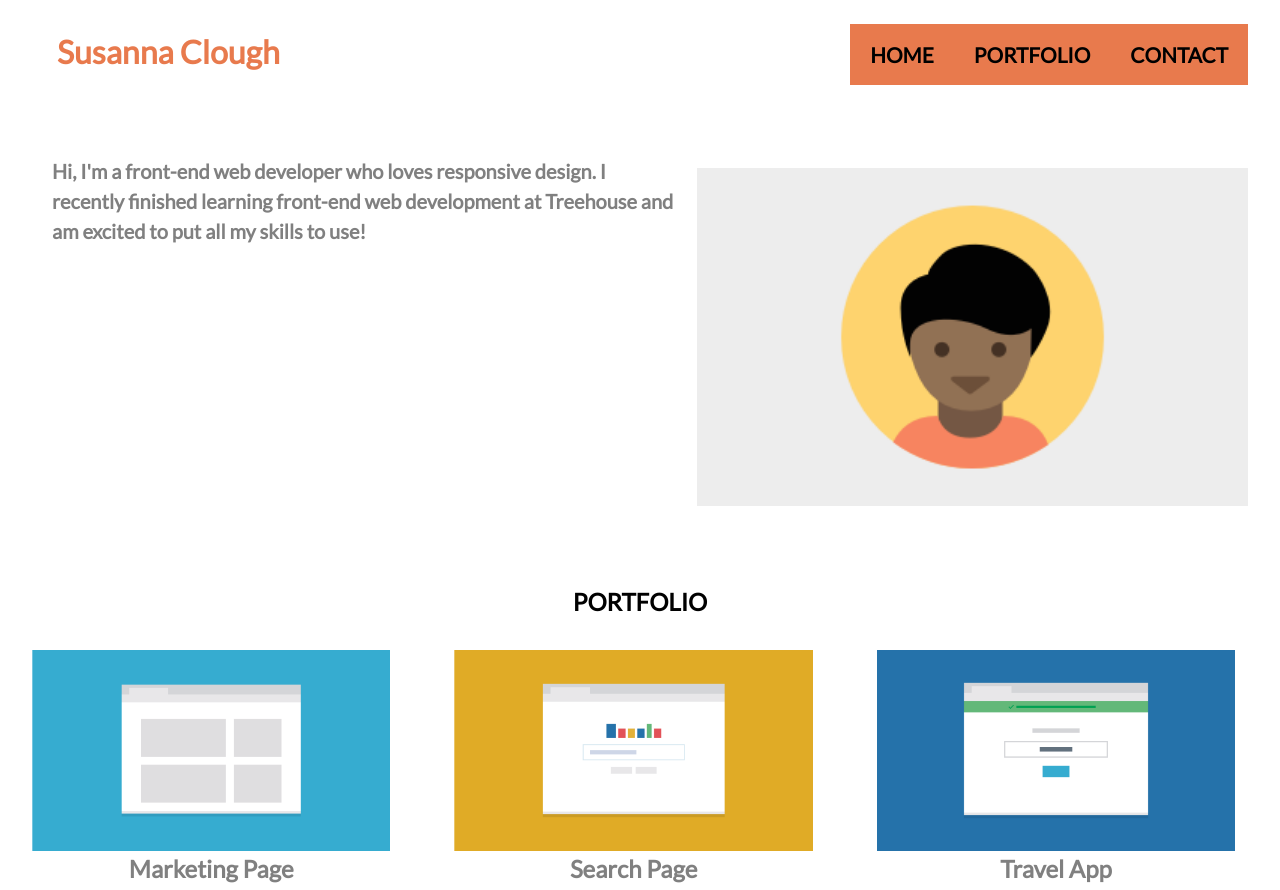
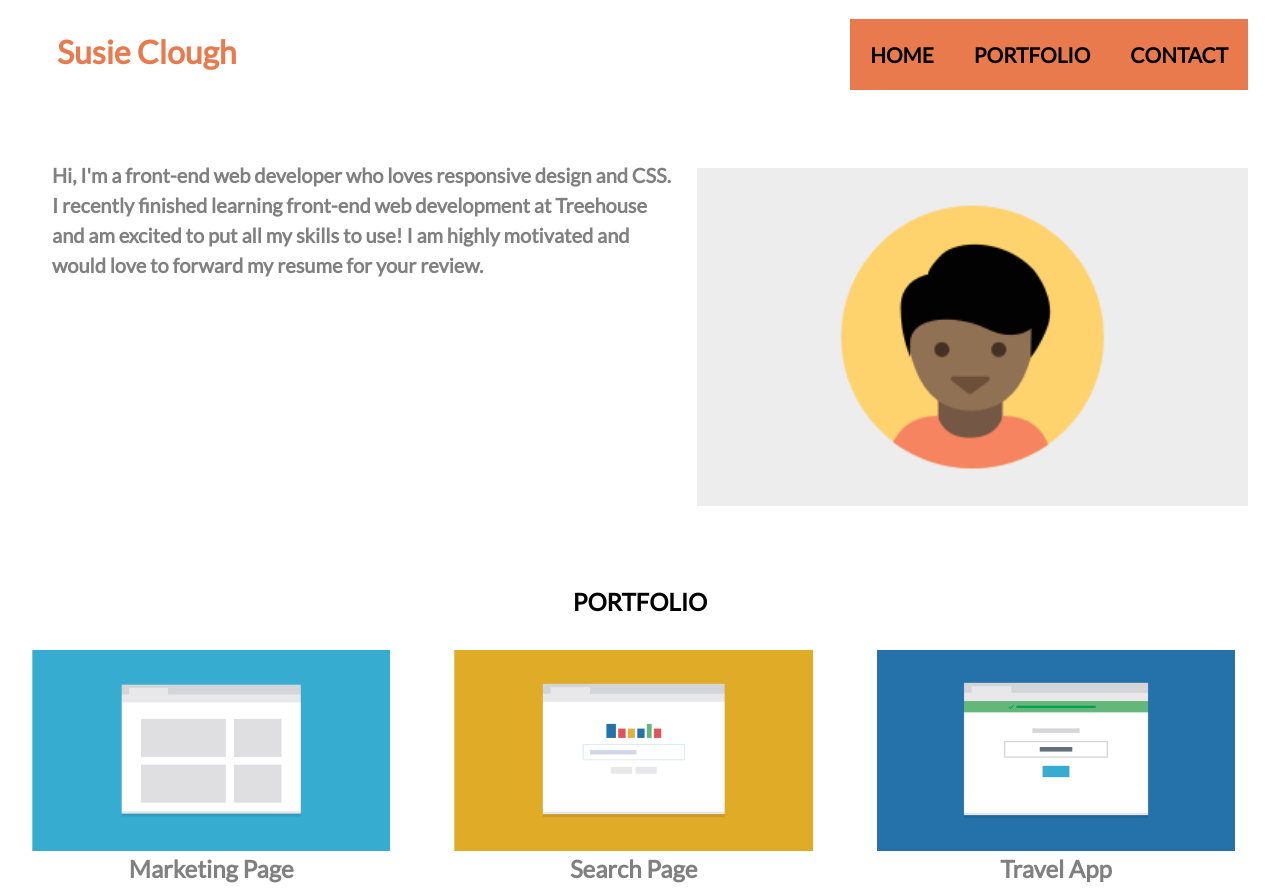
Before and after one commit to Susie62/TechDegree-Project-2, a plain HTML site: page index.html in a window 1280 px wide. Shown: the top 890 px of the page. Drawn offline with Linux system fonts and the light colour scheme.

Commit message:
Editing code

```diff
--- a/css/styles.css
+++ b/css/styles.css
@@ -10,6 +10,7 @@ body {
 
 a:hover {
   background-color: #CDCDCD;
+  padding: 15px;
 }
 
 ul {
@@ -62,7 +63,7 @@ hr {
   text-align: center;
   font-weight:bolder;
   display: block;
-  padding: 15px 20px;
+  padding: 20px 20px;
 }
 
 .profile {
@@ -143,7 +144,7 @@ hr {
 
 .contact {
   text-align: center;
-  padding: .5em;
+  padding: .9em;
 
 }
 
@@ -184,6 +185,7 @@ hr {
 
   .introduction{
     text-align: left;
+    width: 50%;
   }
 
   .profile {
@@ -191,6 +193,10 @@ hr {
     flex-direction: row-reverse;
     padding: 4em;
     flex: 1;
+  }
+
+  .profile h1 {
+    vertical-align: top;
   }
 
   .row {
@@ -223,7 +229,7 @@ hr {
   }
 }
 
-@media (min-width: 1025px) {
+@media (min-width: 1024px) {
 
   .name a {
     margin-left: 1em;
@@ -236,6 +242,10 @@ hr {
 
   .main-nav {
     margin-right: 2em;
+  }
+
+  .profile h1 {
+    padding-top: 2%;
   }
 
   .col {
--- a/index.html
+++ b/index.html
@@ -10,7 +10,7 @@
 <body>
 
 	<header class="main-header">
-		<div class="name"><a href="#">Susanna Clough</a></div>
+		<div class="name"><a href="#">Susie Clough</a></div>
 
 		<nav>
 			<ul class="main-nav">
@@ -24,7 +24,7 @@
 <section id="home">
   <div class="profile">
     <img class="student-img" src="images/responsive-layout-profile.png" alt="student">
-    <h1 class="introduction">Hi, I'm a front-end web developer who loves responsive design. I recently finished learning front-end web development at Treehouse and am excited to put all my skills to use!</h1></div>
+    <h1 class="introduction">Hi, I'm a front-end web developer who loves responsive design and CSS. I recently finished learning front-end web development at Treehouse and am excited to put all my skills to use! I am highly motivated and would love to forward my resume for your review.</h1></div>
 </section>
 
 <section id="portfolio">
@@ -78,7 +78,7 @@
 
 	<div class="footer">
 		<p class="left">
-				Susanna Clough
+				Susie Clough
 		</p>
 		<p class="right">
 				<a href="#">back to top</a>
```
